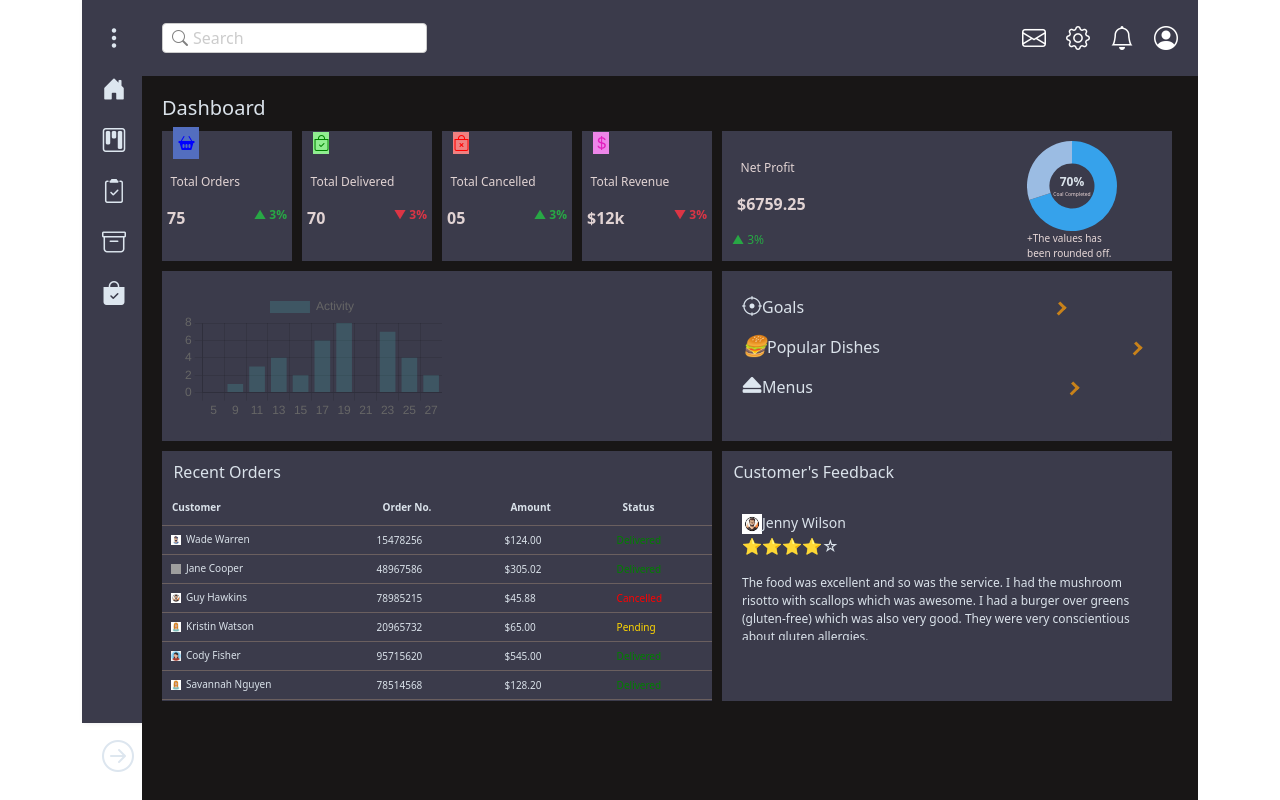
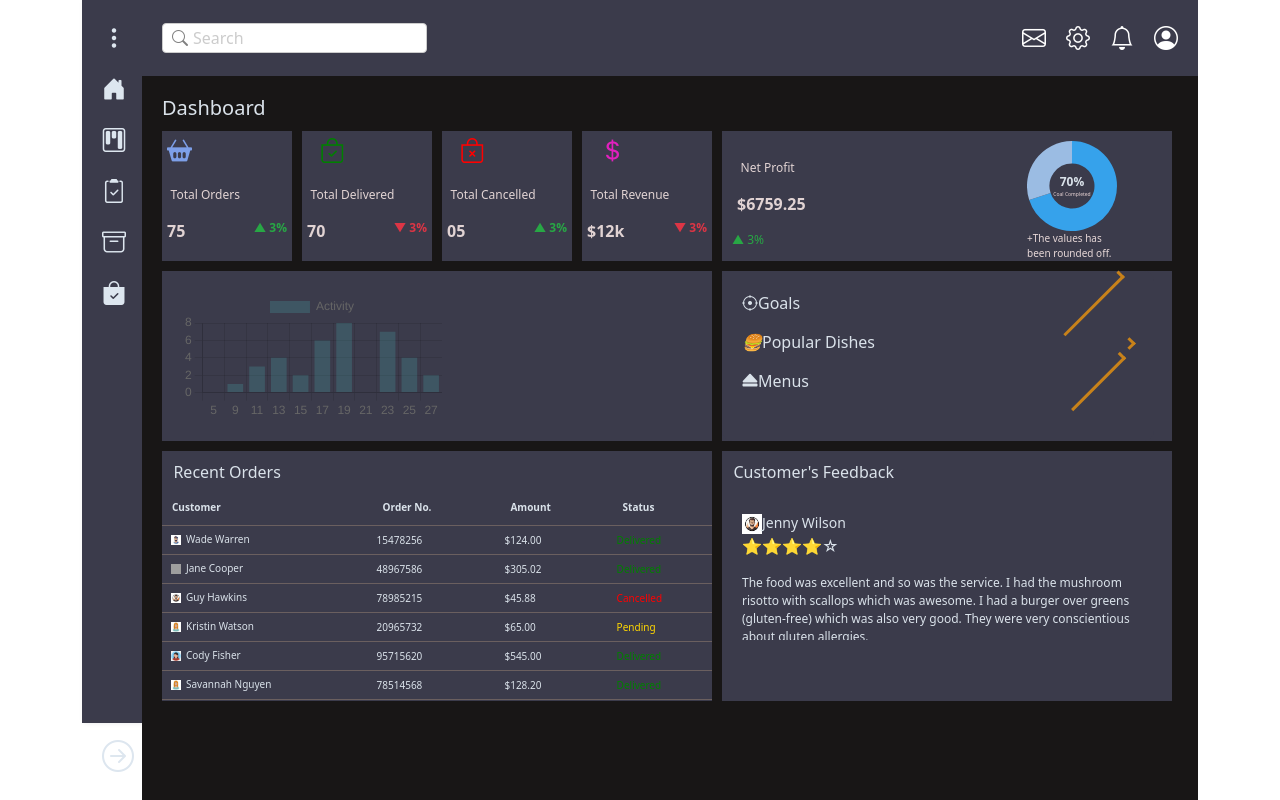
Before and after one commit to Shirisha120/DashboardProject, a React (Create React App) app: page / in a window 1280 px wide. Built offline with nearby package versions, Linux system fonts and the light colour scheme; grey boxes are pictures that could not be loaded.

Commit message:
Update App.css
css changes

```diff
--- a/src/App.css
+++ b/src/App.css
@@ -128,31 +128,34 @@
 
 .bi.bi-basket2-fill {
   margin-top: 2cap;
-  margin-left: 1cap;
-  background-color: rgb(83, 110, 191);
-  color: blue;
+  margin-left: 0cap;
   padding: 5px;
+  font-size: 25px;
+  color: hsl(221, 70%, 70%);
 }
 
 .bi.bi-bag-check {
   margin-top: 2cap;
   margin-left: 1cap;
-  background-color: lightgreen;
   color: green;
+  font-size: 25px;
+
 }
 
 .bi.bi-bag-x {
   margin-top: 2cap;
   margin-left: 1cap;
-  background-color: lightcoral;
   color: red;
+  font-size: 25px;
+
 }
 
 .bi.bi-currency-dollar {
   margin-top: 2cap;
   margin-left: 1cap;
-  background-color: rgb(237, 134, 233);
   color: rgb(225, 32, 190);
+  font-size: 25px;
+
 }
 
 .label {
@@ -272,17 +275,24 @@
 .gicon-list {
   display: flex;
   flex-direction: column;
-  gap: 10px;
+  gap: 15px;
 }
 
-.gicon-list i {
-  font-size: 20px;
-  color: #dde6ef;
+.icon-container {
+  display: flex;
+  align-items: center;
+  justify-content: space-between;
+  width: 100%; /* Adjust this width as needed */
 }
-
+.icon-container i.glabel,
+.icon-container i:nth-child(2) {
+    flex-grow: 1;
+    text-align: left;
+    padding-left: 10px;
+}
 .arrow.right {
   margin-left: 250px;
-  padding-left: 5px;
+
 }
 
 .recent-orders {
```
